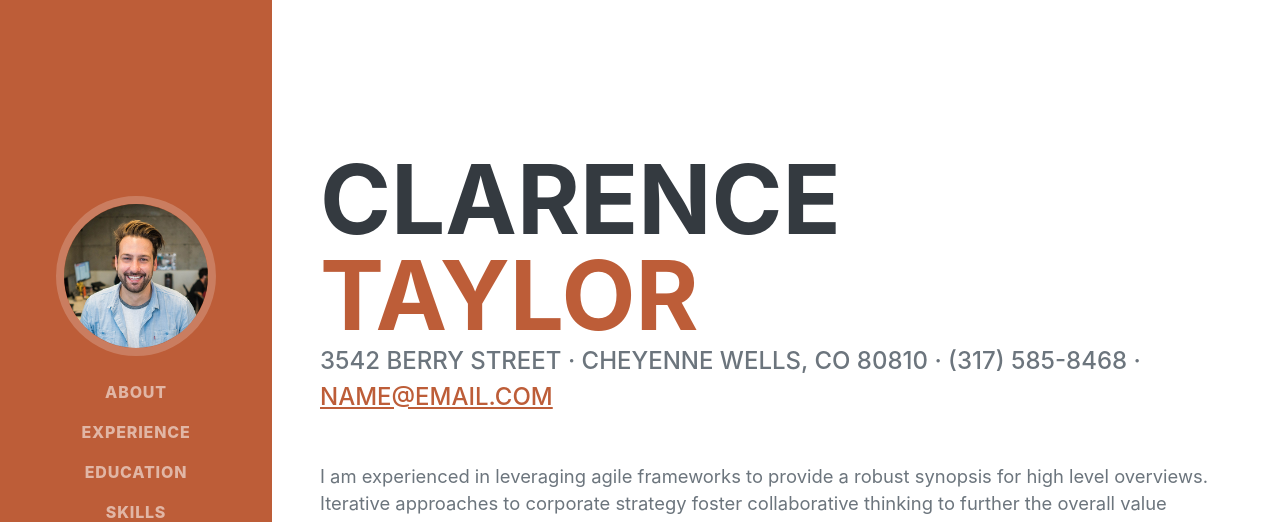
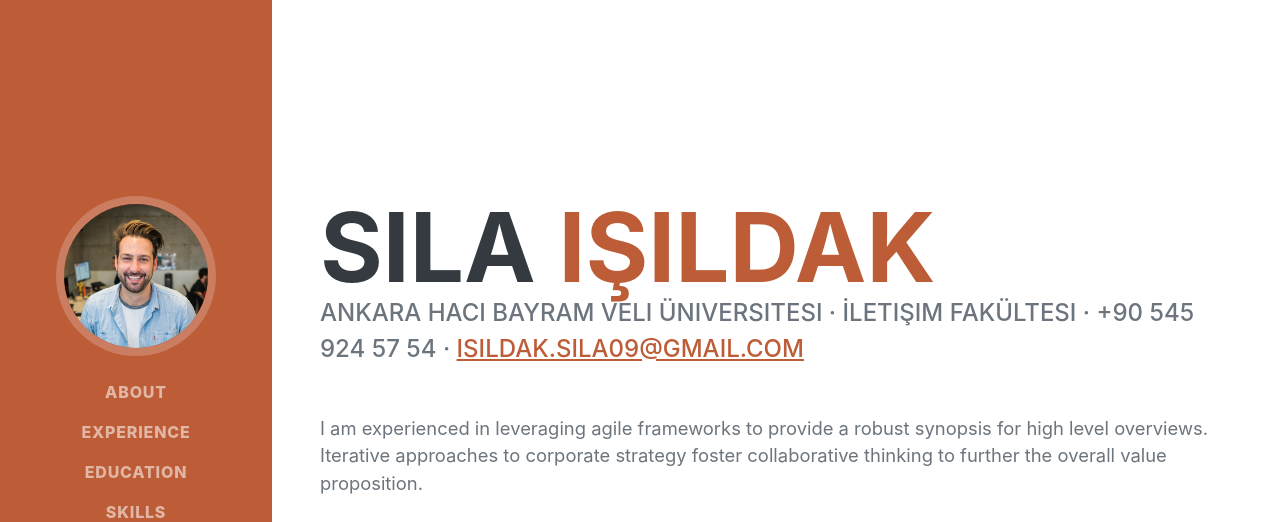
Before and after one commit to silaisildak/ben, a plain HTML site: page index.html in a window 1280 px wide. Shown: the top 522 px of the page. Drawn offline with nearby package versions, Linux system fonts and the light colour scheme; a web font is replaced by a local one.

Commit message:
Update index.html

```diff
--- a/index.html
+++ b/index.html
@@ -40,12 +40,12 @@
             <section class="resume-section" id="about">
                 <div class="resume-section-content">
                     <h1 class="mb-0">
-                        Clarence
-                        <span class="text-primary">Taylor</span>
+                        Sıla
+                        <span class="text-primary">Işıldak</span>
                     </h1>
                     <div class="subheading mb-5">
-                        3542 Berry Street · Cheyenne Wells, CO 80810 · (317) 585-8468 ·
-                        <a href="mailto:name@email.com">name@email.com</a>
+                        Ankara Hacı Bayram Veli Üniversitesi · İletişim Fakültesi · +90 545 924 57 54 ·
+                        <a href="isildak.sila09@gmail.com">isildak.sila09@gmail.com</a>
                     </div>
                     <p class="lead mb-5">I am experienced in leveraging agile frameworks to provide a robust synopsis for high level overviews. Iterative approaches to corporate strategy foster collaborative thinking to further the overall value proposition.</p>
                     <div class="social-icons">
```
